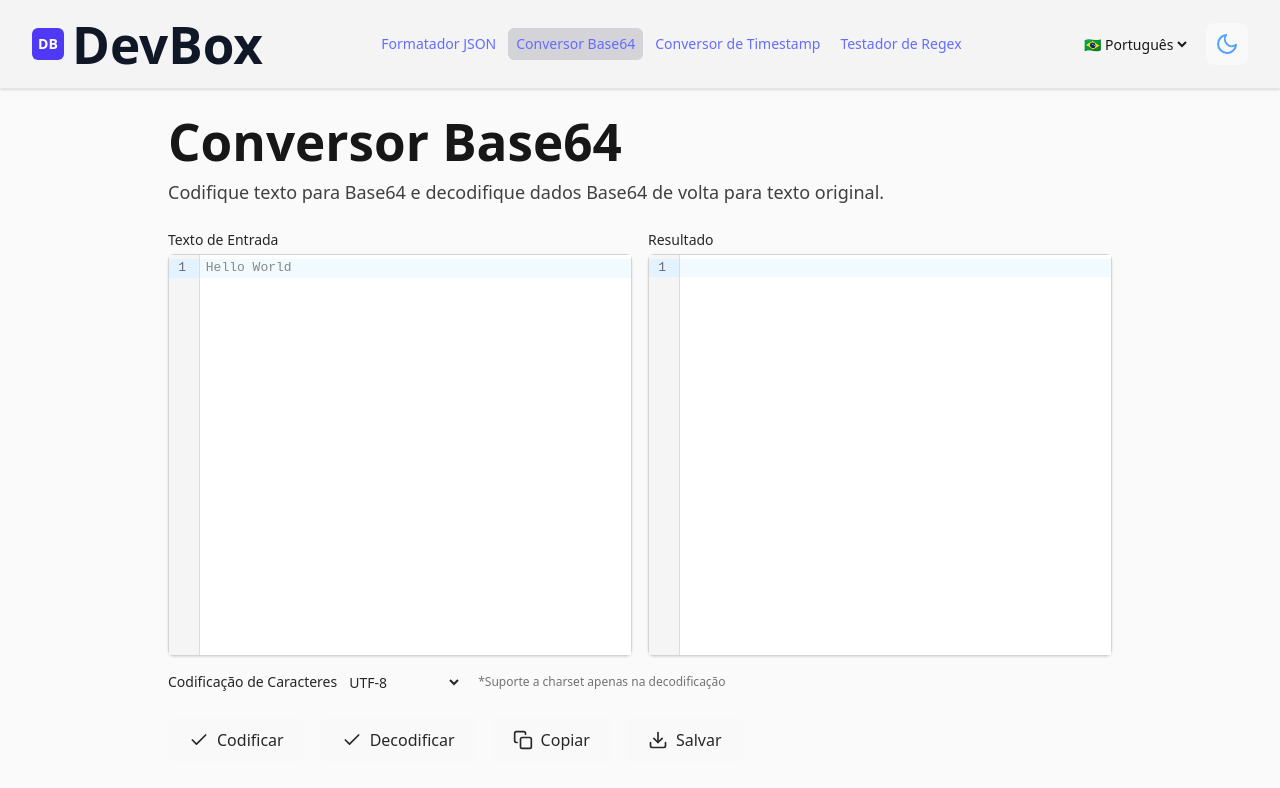
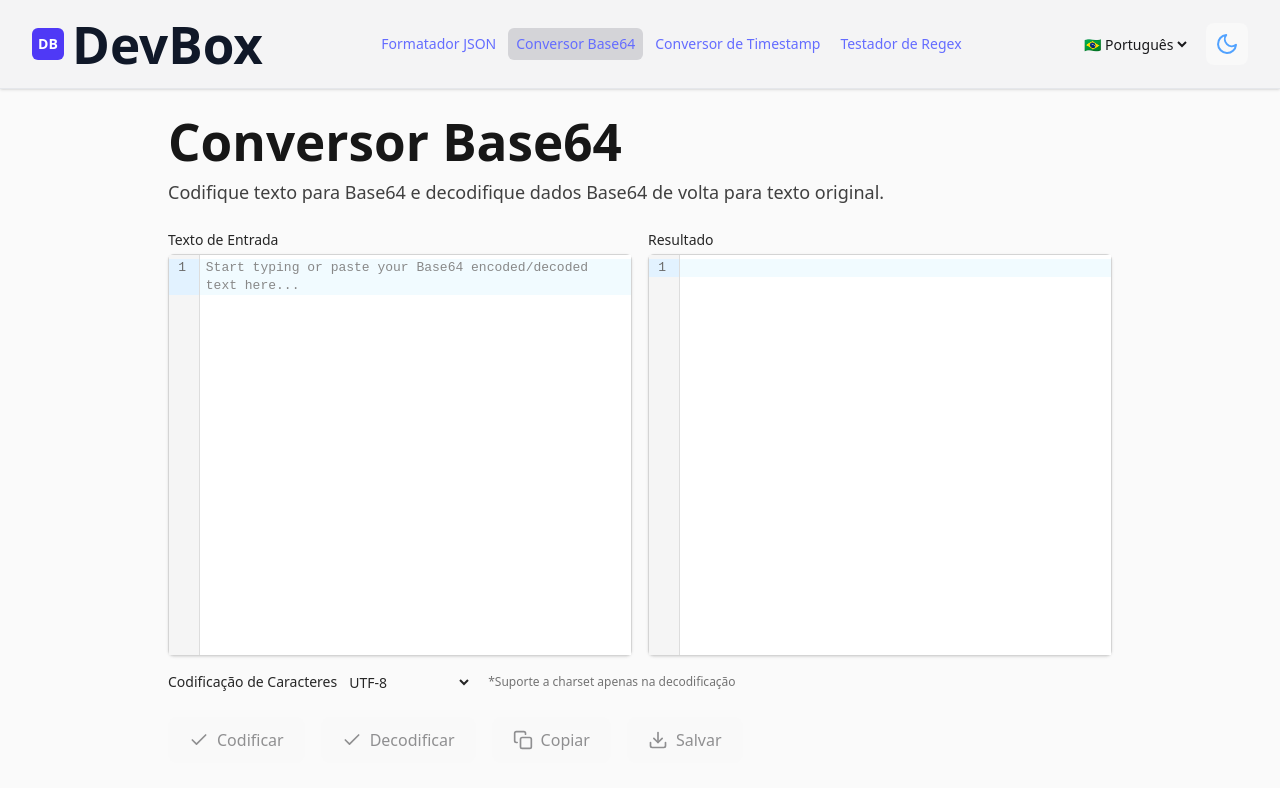
Before and after one commit to Elismar13/devbox, a React (Vite) app: page /base64 in a window 1280 px wide. Shown: the top 788 px of the page. Built offline with nearby package versions, Linux system fonts and the light colour scheme.

Commit message:
feat: enhance Base64Tool by adding input validation, better error messages and making encoder support dynamic

```diff
--- a/src/i18n/locale/en.json
+++ b/src/i18n/locale/en.json
@@ -35,8 +35,8 @@
       "decode": "Decode",
       "copy": "Copy",
       "save": "Save",
-      "errorEncode": "Base64 encoding failed",
-      "errorDecode": "Base64 decoding failed",
+      "errorEncode": "Base64 encoding failed using encoder {{encoding}}",
+      "errorDecode": "Base64 decoding failed using decoder {{encoding}}",
       "encoding": "Character Encoding",
       "charsetNote": "*Charset support only when decoding"
     },
--- a/src/i18n/locale/pt.json
+++ b/src/i18n/locale/pt.json
@@ -35,8 +35,8 @@
       "decode": "Decodificar",
       "copy": "Copiar",
       "save": "Salvar",
-      "errorEncode": "Falha na codificação Base64",
-      "errorDecode": "Falha na decodificação Base64",
+      "errorEncode": "Falha na codificação Base64 com encoder {{encoding}}",
+      "errorDecode": "Falha na decodificação Base64 com decoder {{encoding}}",
       "encoding": "Codificação de Caracteres",
       "charsetNote": "*Suporte a charset apenas na decodificação"
     },
--- a/src/pages/Base64Tool.tsx
+++ b/src/pages/Base64Tool.tsx
@@ -10,17 +10,21 @@ import IconButton from '../components/IconButton'
 import { CodeEditor } from '../components/CodeEditor'
 import { EditorView } from 'codemirror'
 import { encodeBase64Input, decodeBase64Input } from '../utils/base64'
+import ErrorMessage from '../components/ErrorMessage'
 
 export default function Base64Tool() {
   const { t } = useTranslation()
   const [input, setInput] = useState('')
   const [output, setOutput] = useState('')
   const [error, setError] = useState<string | null>(null)
+  const [encoding, setEncoding] = useState('utf-8')
 
   const themeContext = useContext(ThemeContext)
   const isDark = themeContext?.theme === 'dark'
 
-  const [encoding, setEncoding] = useState('utf-8')
+  const supportedEncodings = ['utf-8', 'iso-8859-1', 'windows-1252', 'utf-16']
+  const placeholder = 'Start typing or paste your Base64 encoded/decoded text here...'
+
 
   const encodeBase64 = () => {
     try {
@@ -29,7 +33,7 @@ export default function Base64Tool() {
       setError(null)
     } catch (err: any) {
       setOutput('')
-      setError(t('base64.errorEncode'))
+      setError(t('base64.errorEncode', { encoding }))
     }
   }
 
@@ -40,11 +44,9 @@ export default function Base64Tool() {
       setError(null)
     } catch (er: any) {
       setOutput('')
-      setError(t('base64.errorDecode'))
+      setError(t('base64.errorDecode', { encoding: 'UTF-8' }))
     }
   }
-
-  const placeholder = 'Hello World'
 
   const handleCopy = () => {
     navigator.clipboard.writeText(output)
@@ -108,10 +110,11 @@ export default function Base64Tool() {
           onChange={(e) => setEncoding(e.target.value)}
           variant="primary"
         >
-          <option value="utf-8">UTF-8</option>
-          <option value="iso-8859-1">ISO-8859-1</option>
-          <option value="windows-1252">Windows-1252</option>
-          <option value="utf-16">UTF-16</option>
+          {supportedEncodings.map((enc) => (
+            <option key={enc} value={enc}>
+              {enc.toUpperCase()}
+            </option>
+          ))}
         </select>
         <span className="ml-2 text-xs text-neutral-500 dark:text-neutral-400">
           {t('base64.charsetNote')}
@@ -124,32 +127,33 @@ export default function Base64Tool() {
           label={t('base64.encode')}
           onClick={encodeBase64}
           variant='primary'
+          disabled={!input || encoding !== supportedEncodings[0]}
         />
         <IconButton
           icon={<FiCheck className="text-xl" />}
           label={t('base64.decode')}
           onClick={decodeBase64}
           variant='primary'
+          disabled={!input}
         />
         <IconButton
           icon={<FiCopy className="text-xl" />}
           label={t('base64.copy')}
           onClick={handleCopy}
           variant='primary'
+          disabled={!input}
         />
         <IconButton
           icon={<FiDownload className="text-xl" />}
           label={t('base64.save')}
           onClick={handleSave}
           variant='primary'
+          disabled={!input}
         />
       </div>
 
-      {error && (
-        <div className="mt-6 p-4 border border-red-500 bg-red-950 text-red-300 rounded-md text-sm">
-          {error}
-        </div>
-      )}
+      {error &&
+        ErrorMessage({ title: t('jsonFormatter.errorTitle'), message: error })}
     </PageContainer>
   )
 }
```
